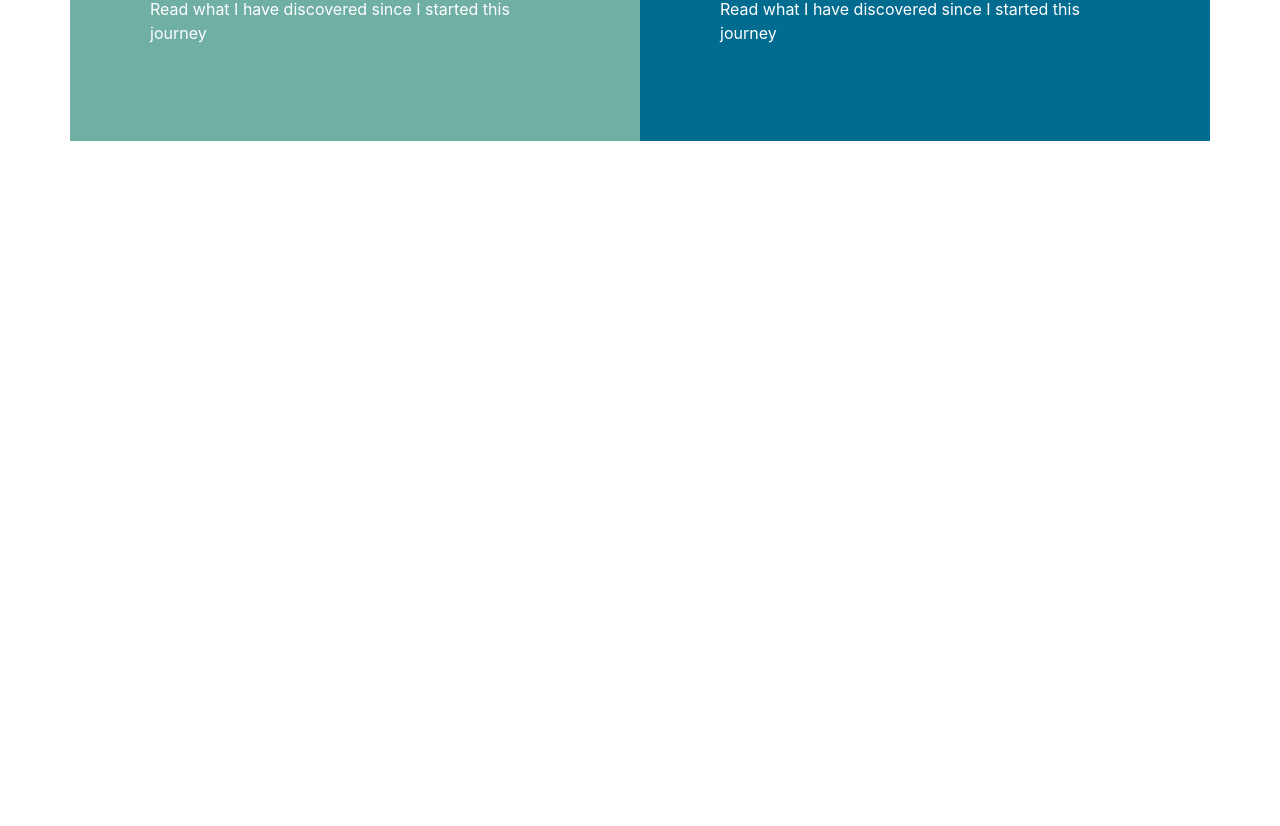
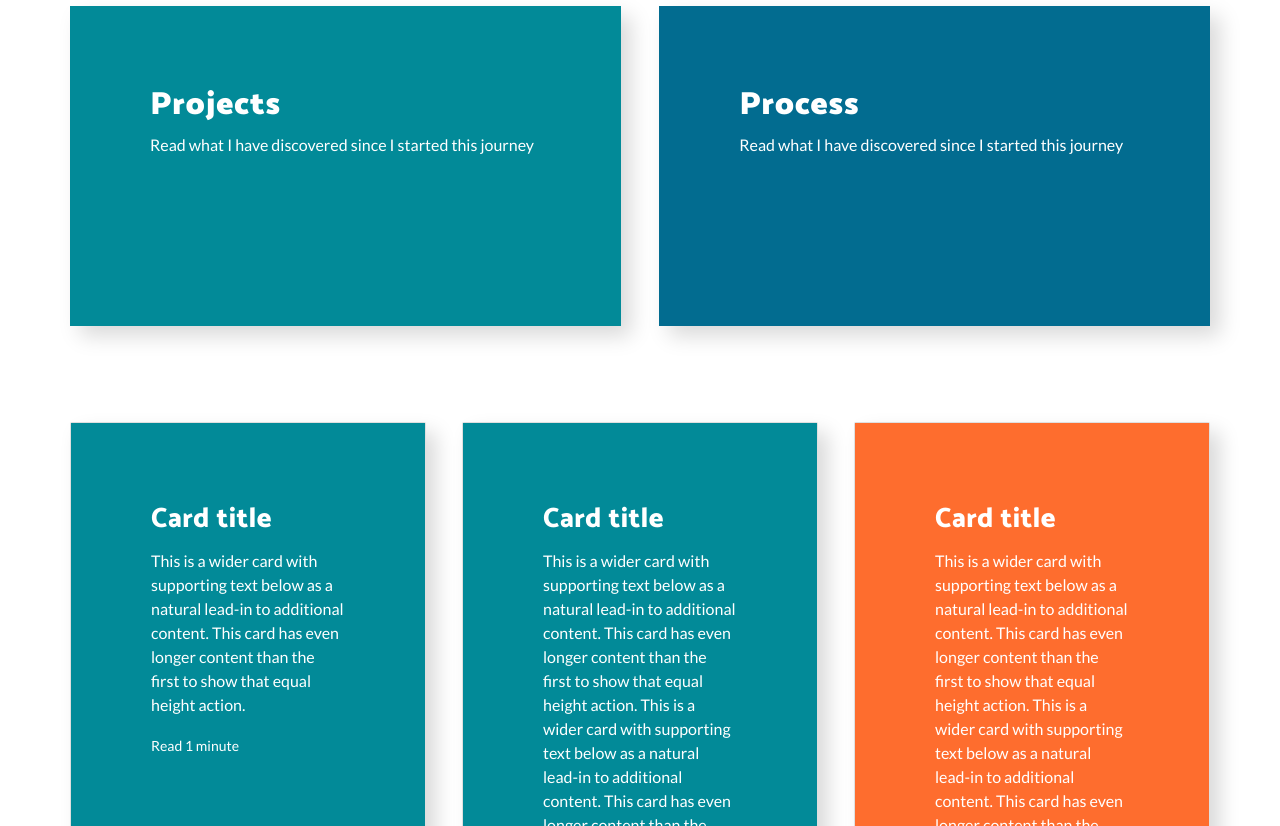
Before and after one commit to popphurita/animated-portfolio, a React (Create React App) app in the folder animated-portfolio/: page / in a window 1280 px wide. Shown: the part 432-1258 px from the top of the page. Before the commit the page ends 800 px from the top, so only its background shows below. Built offline with nearby package versions, Linux system fonts and the light colour scheme.

Commit message:
Created a centralised typo and colour

```diff
--- a/animated-portfolio/src/App.css
+++ /dev/null
@@ -1,38 +0,0 @@
-.App {
-  text-align: center;
-}
-
-.App-logo {
-  height: 40vmin;
-  pointer-events: none;
-}
-
-@media (prefers-reduced-motion: no-preference) {
-  .App-logo {
-    animation: App-logo-spin infinite 20s linear;
-  }
-}
-
-.App-header {
-  background-color: #282c34;
-  min-height: 100vh;
-  display: flex;
-  flex-direction: column;
-  align-items: center;
-  justify-content: center;
-  font-size: calc(10px + 2vmin);
-  color: white;
-}
-
-.App-link {
-  color: #61dafb;
-}
-
-@keyframes App-logo-spin {
-  from {
-    transform: rotate(0deg);
-  }
-  to {
-    transform: rotate(360deg);
-  }
-}
--- a/animated-portfolio/src/App.js
+++ b/animated-portfolio/src/App.js
@@ -1,15 +1,22 @@
 import React from 'react';
-import './App.css';
 import Hero from './Hero';
+import Bio from './Bio';
+import WorkDeck from './WorkDeck';
+
 import Container from 'react-bootstrap/Container';
+import Row from 'react-bootstrap/Row';
 
 import 'bootstrap/dist/css/bootstrap.min.css';
 
 function App() {
   return (
-    <Container>
-      <Hero />
-    </Container>
+    <Row>
+      <Container>
+        <Hero />
+        <WorkDeck />
+        <Bio />
+      </Container>
+    </Row>
   );
 }
 
--- /dev/null
+++ b/animated-portfolio/src/Bio.css
@@ -0,0 +1,3 @@
+.Bio {
+  padding-bottom: 5rem;
+}
--- /dev/null
+++ b/animated-portfolio/src/Bio.js
@@ -0,0 +1,26 @@
+import * as React from 'react';
+import './Bio.css';
+import './structural-styles.css';
+import Row from 'react-bootstrap/Row';
+import Col from 'react-bootstrap/Col';
+
+import 'bootstrap/dist/css/bootstrap.min.css';
+
+function Bio() {
+  return (
+    <Row className="Bio">
+      <Col className="horizontal-container">
+        <div className="cream">
+          <a href="/">
+            <div className="content-container">
+              <h2>Bio</h2>
+              <p>Read what I have discovered since I started this journey</p>
+            </div>
+          </a>
+        </div>
+      </Col>
+    </Row>
+  );
+}
+
+export default Bio;
--- a/animated-portfolio/src/Hero.css
+++ b/animated-portfolio/src/Hero.css
@@ -1,9 +1,5 @@
 .invisible h1 {
   display: none;
-}
-
-.red {
-  background-color: #FD3516;
 }
 
 .horizontal-container {
@@ -14,12 +10,34 @@
 .content-container {
   padding: 5rem;
   color: white;
+  height: 40vh;
+  box-shadow: 10px 10px 20px rgba(0, 0, 0, 0.15);
+}
+
+.hero {
+  margin-top: 5rem;
+}
+
+.half-left{
+  margin: 2.4rem 1.2rem 0 0;
+}
+
+.half-right{
+  margin: 2.4rem 0 0 1.2rem;
+}
+
+.cream {
+  background-color: var(--port-cream)
 }
 
 .green {
-  background-color: #70AFA4;
+  background-color: var(--port-green);
 }
 
 .blue {
-  background-color: #026C90;
+  background-color: var(--port-blue);
 }
+
+.orange {
+  background-color: var(--port-orange);
+}
--- a/animated-portfolio/src/Hero.js
+++ b/animated-portfolio/src/Hero.js
@@ -1,5 +1,6 @@
-import React from 'react';
+import * as React from 'react';
 import './Hero.css';
+import './structural-styles.css';
 import Row from 'react-bootstrap/Row';
 import Col from 'react-bootstrap/Col';
 
@@ -8,10 +9,10 @@ import 'bootstrap/dist/css/bootstrap.min.css';
 function Hero() {
   return (
     <>
-      <Row>
+      <Row className="hero">
         <Col className="horizontal-container">
           <h1 className="invisible">Phurita Letheren's portfolio</h1>
-          <div className="red">
+          <div className="cream">
             <a href="/">
               <div className="content-container">
                 <h2>Blog</h2>
@@ -24,8 +25,8 @@ function Hero() {
       </Row>
       <Row>
         <Col className="horizontal-container">
-        <a href="/">
-            <div className="green">
+          <a href="/">
+            <div className="half-left green">
               <div className="content-container">
                 <h2>Projects</h2>
                 <p>Read what I have discovered since I started this journey</p>
@@ -35,7 +36,7 @@ function Hero() {
         </Col>
         <Col className="horizontal-container">
           <a href="/">
-            <div className="blue">
+            <div className="half-right blue">
               <div className="content-container">
                 <h2>Process</h2>
                 <p>Read what I have discovered since I started this journey</p>
--- /dev/null
+++ b/animated-portfolio/src/WorkDeck.css
@@ -0,0 +1,63 @@
+.workdeck-container {
+  padding: 6rem 0;
+}
+
+.work-card {
+  border-radius: 2px;
+  box-shadow: 10px 10px 20px rgba(0, 0, 0, 0.15);
+}
+
+.work-card a {
+  color: white;
+}
+
+.card-body {
+  padding: 5rem;
+}
+
+.text-muted {
+  color: white !important;
+}
+
+.card-columns .card {
+  margin-bottom: 2.5rem;
+}
+
+@media (max-width: 576px) {
+  .half-left {
+    margin: 2.4em 0 0 0;
+  }
+
+  .half-left {
+    margin: 2.4rem 0 0 0;
+  }
+}
+
+@media (min-width: 576px) {
+  .card-columns {
+    column-gap: 2.25em;
+  }
+}
+
+@media (min-width: 576px) and (max-width: 1199px) {
+  .content-container,
+  .card-body {
+    padding: 2em;
+  }
+
+  .half-left {
+    margin: 1em .5em 0 0;
+  }
+
+  .half-right {
+    margin: 1em 0 0 .5em;
+  }
+
+  .card-columns .card {
+    margin-bottom: 1rem;
+  }
+
+  .card-columns {
+    column-gap: 1em;
+  }
+}
--- /dev/null
+++ b/animated-portfolio/src/WorkDeck.js
@@ -0,0 +1,136 @@
+import * as React from 'react';
+import './WorkDeck.css';
+import './structural-styles.css';
+import Row from 'react-bootstrap/Row';
+import CardColumns from 'react-bootstrap/CardColumns';
+import Card from 'react-bootstrap/Card';
+
+import 'bootstrap/dist/css/bootstrap.min.css';
+
+function WorkDeck() {
+
+  const getRandomColorClassName = React.useCallback(() => {
+    const classNames = ['blue', 'green', 'orange'];
+    const randomNumber = Math.random();
+
+    if(randomNumber >= 0 && randomNumber <= 0.45) {
+      return classNames[0]
+    }
+
+    if(randomNumber >= 0.45 && randomNumber <= 0.9) {
+      return classNames[1]
+    }
+
+    if(randomNumber >= 0.9 && randomNumber <= 1) {
+      return classNames[2]
+    }
+  },
+  [])
+
+  return (
+      <Row className="workdeck-container">
+        <CardColumns>
+          <Card className="work-card">
+            <a href="/">
+              <Card.Body className={getRandomColorClassName()}>
+                <Card.Title><h3>Card title</h3></Card.Title>
+                <Card.Text>
+                  This is a wider card with supporting text below as a natural lead-in to
+                  additional content. This card has even longer content than the first to
+                  show that equal height action.
+                </Card.Text>
+                <Card.Text>
+                  <small className="text-muted">Read 1 minute</small>
+                </Card.Text>
+              </Card.Body>
+            </a>
+          </Card>
+          <Card className="work-card">
+            <a href="/">
+              <Card.Body className={getRandomColorClassName()}>
+                <Card.Title><h3>Card title</h3></Card.Title>
+                <Card.Text>
+                  This is a wider card with supporting text below as a natural lead-in to
+                  additional content. This card has even longer content than the first to
+                  show that equal height action. This is a wider card with supporting text below as a natural lead-in to
+                  additional content. This card has even longer content than the first to
+                  show that equal height action.
+                </Card.Text>
+                <Card.Text>
+                  <small className="text-muted">Read 1 minute</small>
+                </Card.Text>
+              </Card.Body>
+            </a>
+          </Card>
+          <Card className="work-card">
+            <a href="/">
+              <Card.Body className={getRandomColorClassName()}>
+                <Card.Title><h3>Card title</h3></Card.Title>
+                <Card.Text>
+                  This is a wider card with supporting text below as a natural lead-in to
+                  additional content. This card has even longer content than the first to
+                  show that equal height action. This is a wider card with supporting text below as a natural lead-in to
+                  additional content. This card has even longer content than the first to
+                  show that equal height action.
+                </Card.Text>
+                <Card.Text>
+                  <small className="text-muted">Read 1 minute</small>
+                </Card.Text>
+              </Card.Body>
+            </a>
+          </Card>
+          <Card className="work-card">
+            <a href="/">
+              <Card.Body className={getRandomColorClassName()}>
+                <Card.Title><h3>Card title</h3></Card.Title>
+                <Card.Text>
+                  This is a wider card with supporting text below as a natural lead-in to
+                  additional content. This card has even longer content than the first to
+                  show that equal height action.
+                </Card.Text>
+                <Card.Text>
+                  <small className="text-muted">Read 1 minute</small>
+                </Card.Text>
+              </Card.Body>
+            </a>
+          </Card>
+          <Card className="work-card">
+            <a href="/">
+              <Card.Body className={getRandomColorClassName()}>
+                <Card.Title><h3>Card title</h3></Card.Title>
+                <Card.Text>
+                  This is a wider card with supporting text below as a natural lead-in to
+                  additional content. This card has even longer content than the first to
+                  show that equal height action. This is a wider card with supporting text below as a natural lead-in to
+                  additional content. This card has even longer content than the first to
+                  show that equal height action.
+                </Card.Text>
+                <Card.Text>
+                  <small className="text-muted">Read 1 minute</small>
+                </Card.Text>
+              </Card.Body>
+            </a>
+          </Card>
+          <Card className="work-card">
+            <a href="/">
+              <Card.Body className={getRandomColorClassName()}>
+                <Card.Title><h3>Card title</h3></Card.Title>
+                <Card.Text>
+                  This is a wider card with supporting text below as a natural lead-in to
+                  additional content. This card has even longer content than the first to
+                  show that equal height action. This is a wider card with supporting text below as a natural lead-in to
+                  additional content. This card has even longer content than the first to
+                  show that equal height action.
+                </Card.Text>
+                <Card.Text>
+                  <small className="text-muted">Read 1 minute</small>
+                </Card.Text>
+              </Card.Body>
+            </a>
+          </Card>
+        </CardColumns>
+      </Row>
+    );
+  }
+
+  export default WorkDeck;
--- a/animated-portfolio/src/index.css
+++ b/animated-portfolio/src/index.css
@@ -1,10 +1,5 @@
 body {
   margin: 0;
-  font-family: -apple-system, BlinkMacSystemFont, 'Segoe UI', 'Roboto', 'Oxygen',
-    'Ubuntu', 'Cantarell', 'Fira Sans', 'Droid Sans', 'Helvetica Neue',
-    sans-serif;
-  -webkit-font-smoothing: antialiased;
-  -moz-osx-font-smoothing: grayscale;
 }
 
 code {
--- /dev/null
+++ b/animated-portfolio/src/structural-styles.css
@@ -0,0 +1,46 @@
+@import url('https://fonts.googleapis.com/css2?family=Catamaran:wght@100;200;300;400;500;600;700;800;900&display=swap');
+@import url('https://fonts.googleapis.com/css2?family=Lato:ital,wght@0,100;0,300;0,400;0,700;0,900;1,100;1,300;1,400;1,700;1,900&display=swap');
+
+h1 {
+  display: none;
+}
+
+h2 {
+  font-size: 4.236em;
+  font-family: 'Catamaran', sans-serif;
+  font-weight: 900 !important;
+  letter-spacing: .03em;
+}
+
+
+h3 {
+  font-size: 2.618em;
+  font-family: 'Catamaran', sans-serif;
+  font-weight: 800 !important;
+  letter-spacing: .015em;
+}
+
+h4 {
+  font-size: 1.618em;
+  font-family: 'Catamaran', sans-serif;
+  font-weight: 900;
+}
+
+p {
+  font-size: 1em;
+  line-height: 1.5em;
+  font-family: 'Lato', sans-serif;
+  margin-top: 1em;
+}
+
+:root {
+  --port-cream: #F0E5D5;
+  --port-green: #028A98;
+  --port-blue: #026C90;
+  --port-orange: #FE6D2E;
+}
+
+.cream h2,
+.cream p {
+  color: #757171;
+}
```
